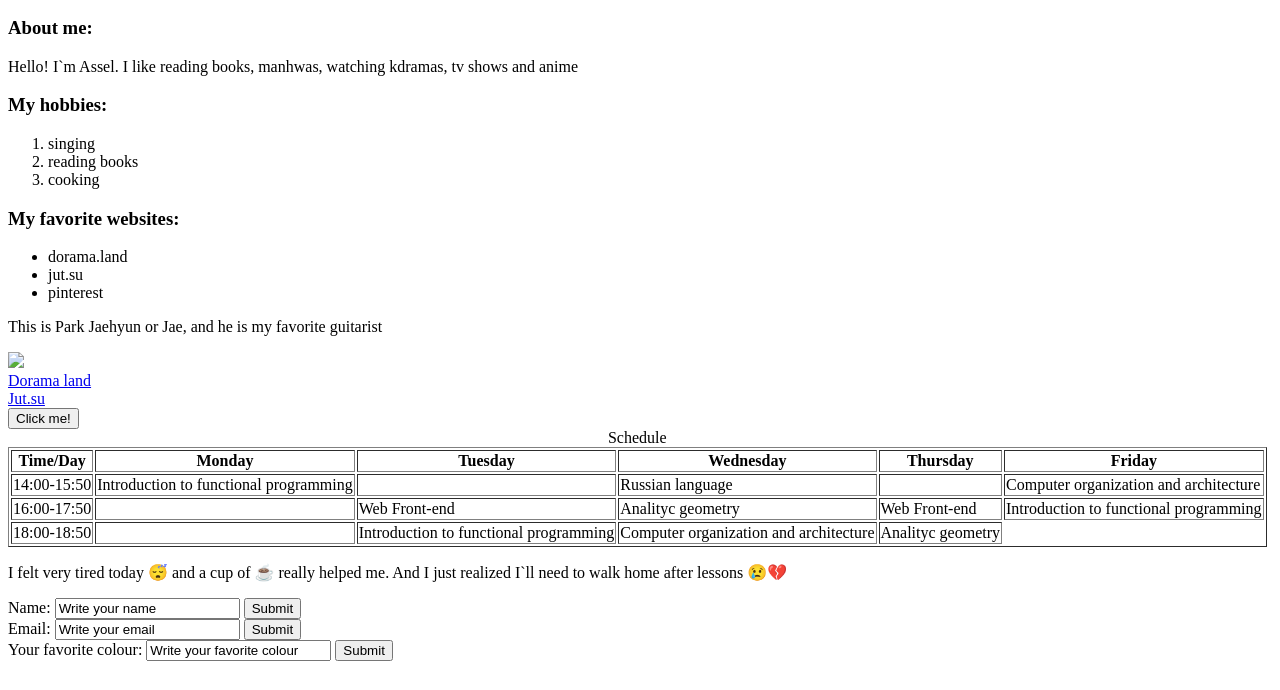
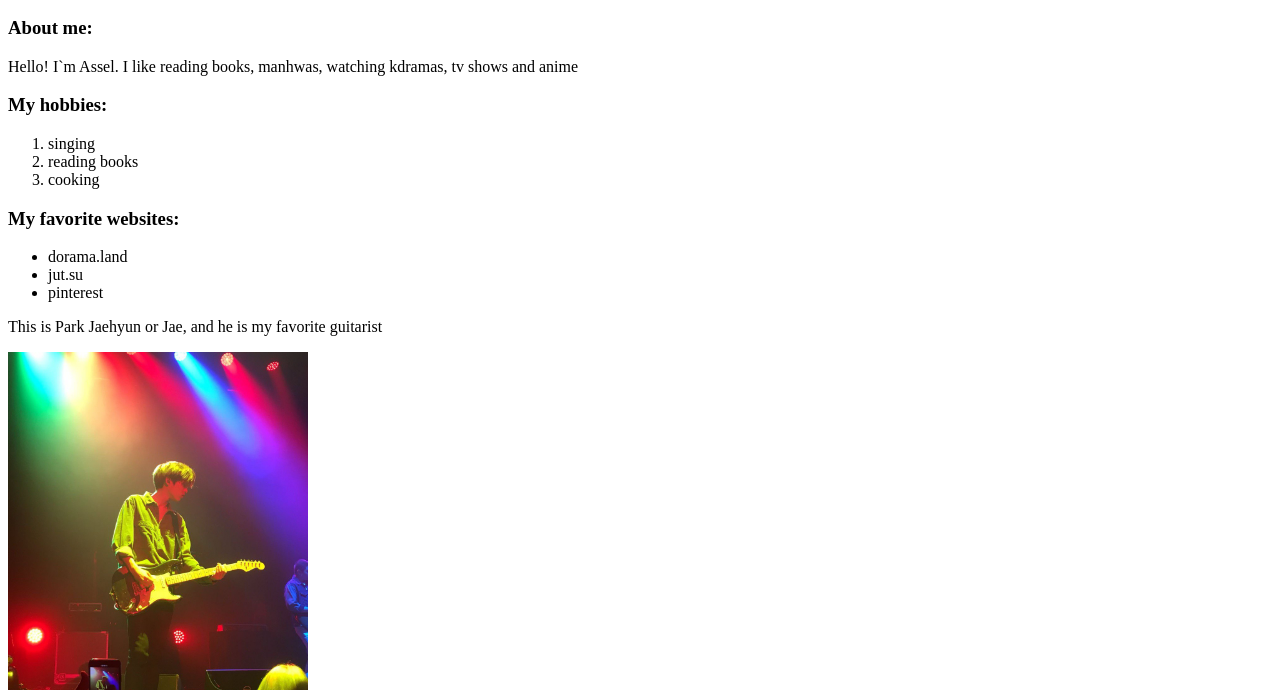
Before and after one commit to skzhhjn/my-first-website, a plain HTML site: page assignment1.html in a window 1280 px wide. Shown: the part 110-800 px from the top of the page. Drawn offline with Linux system fonts and the light colour scheme.

Commit message:
Update assignment1.html

```diff
--- a/assignment1.html
+++ b/assignment1.html
@@ -24,7 +24,7 @@
         </ul>
 
         <p>This is Park Jaehyun or Jae, and he is my favorite guitarist</p>
-        <img src="jaehyun`s pic.jpg" width="300"> <br>
+        <img src="jaehyun`s-pic.jpg" width="300"> <br>
         <a href="https://dorama.land/"> Dorama land </a> <br>
         <a href="https://jut.su/">Jut.su</a> <br>
 
```
